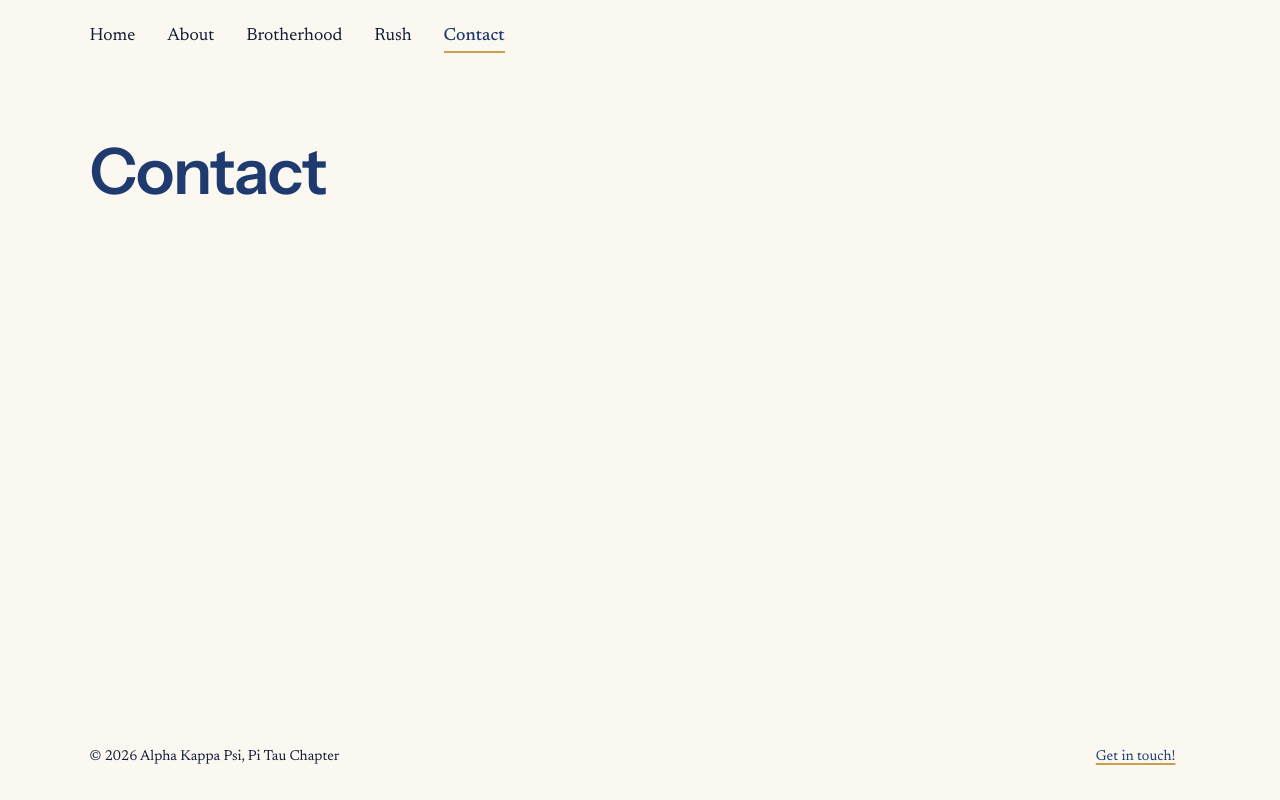
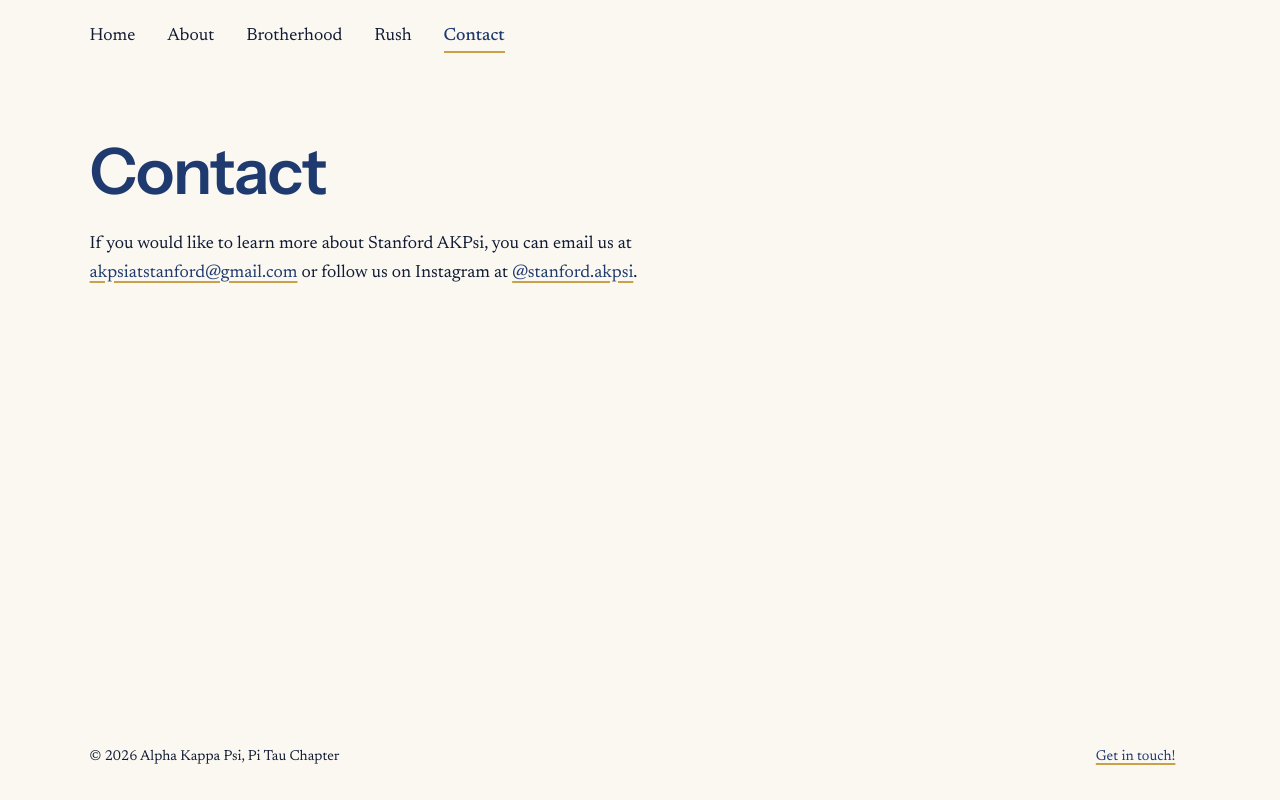
Before and after one commit to akpsiatstanford/website, a Next.js app: page /contact in a window 1280 px wide. Built offline with nearby package versions, Linux system fonts and the light colour scheme.

Commit message:
update contact page

```diff
--- a/app/contact/page.tsx
+++ b/app/contact/page.tsx
@@ -1,7 +1,15 @@
+import ExternalLink from "../_components/ExternalLink";
+
 export default function ContactPage() {
   return (
     <main>
       <h1>Contact</h1>
+
+      <p>
+        If you would like to learn more about Stanford AKPsi,
+        you can email us at <a href={`mailto:akpsiatstanford@gmail.com`}>akpsiatstanford@gmail.com</a> or
+        follow us on Instagram at <ExternalLink href="https://www.instagram.com/stanford.akpsi/">@stanford.akpsi</ExternalLink>.
+      </p>
     </main>
   );
 }
```
